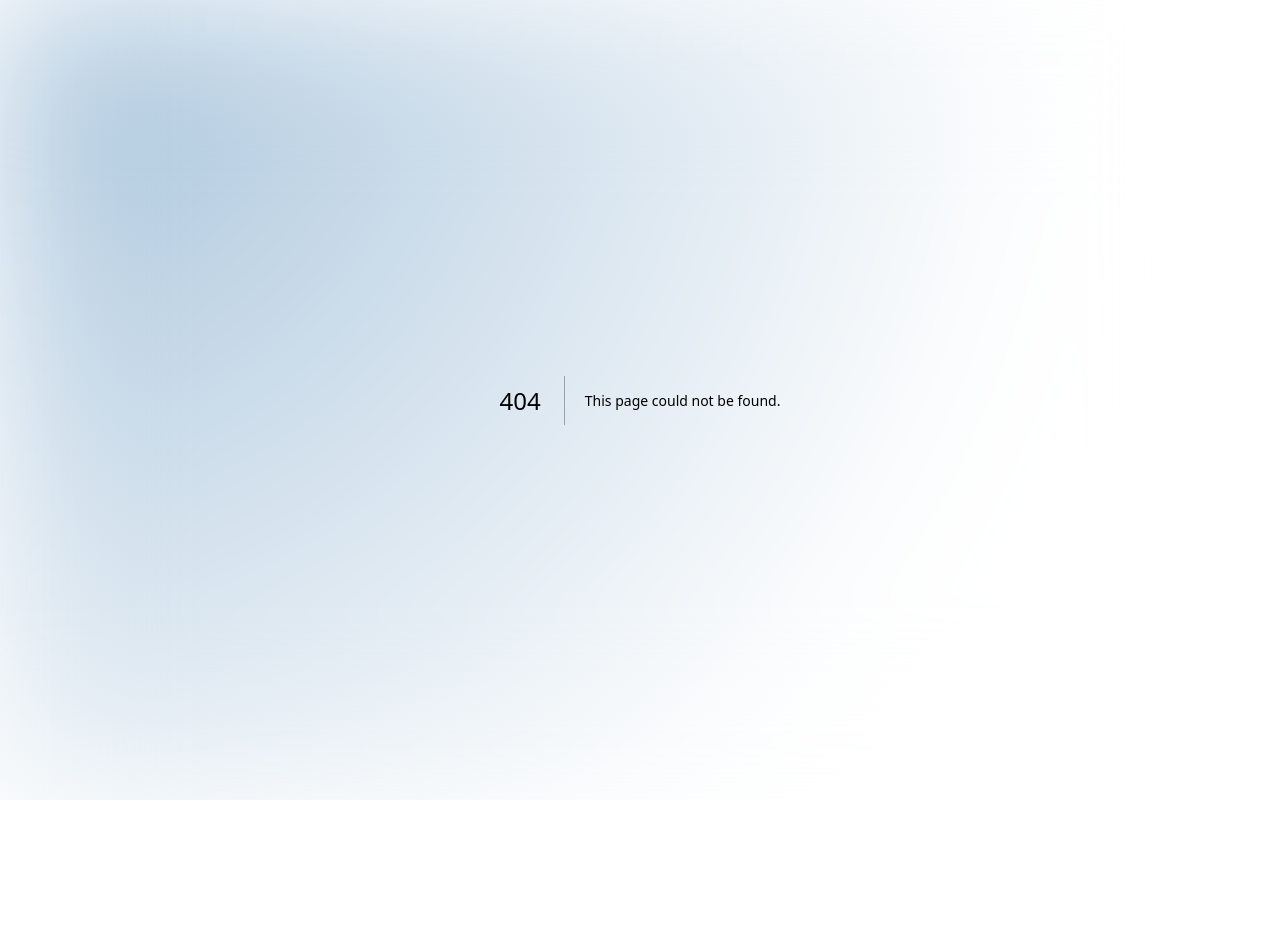
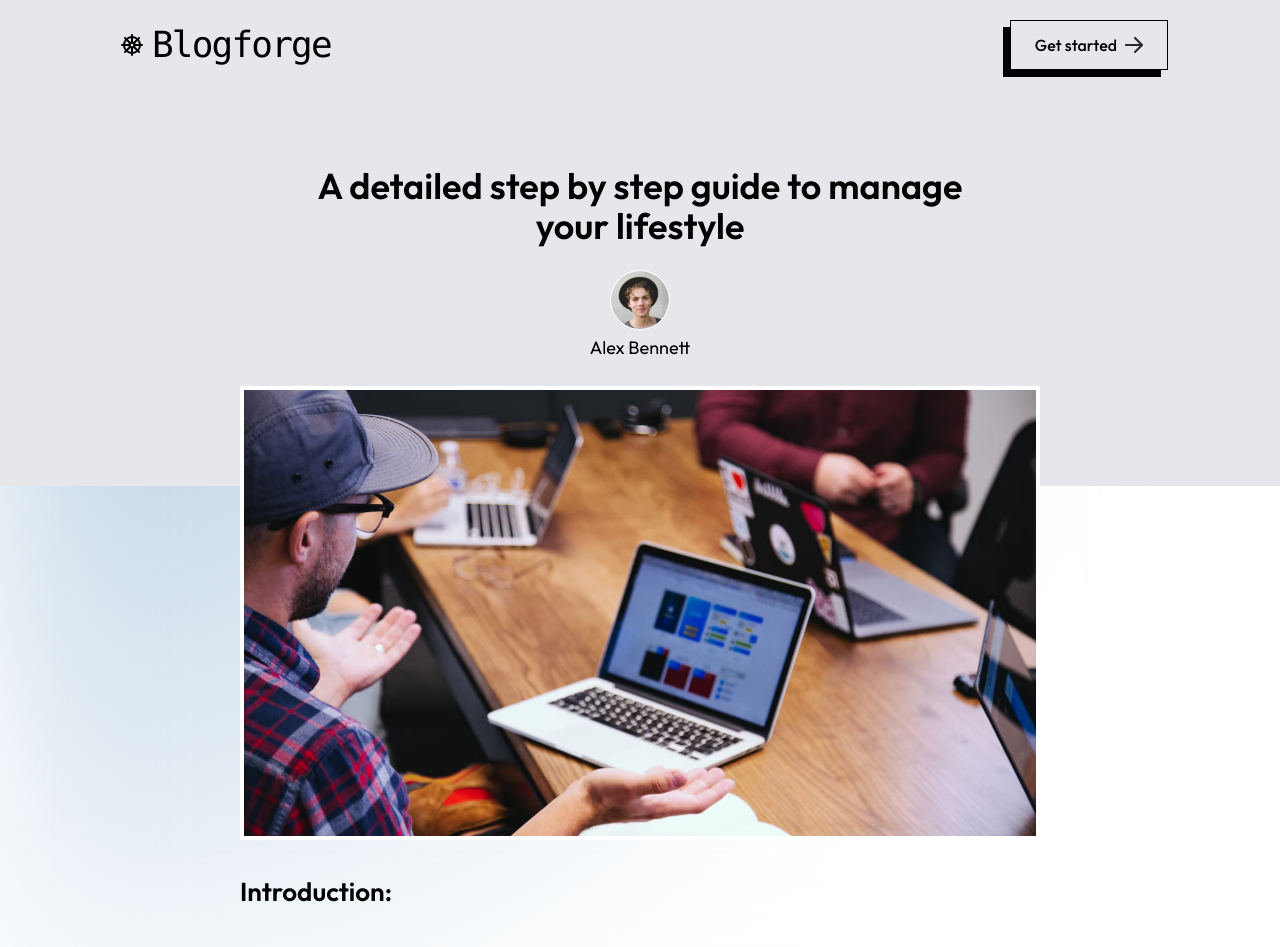
Before and after one commit to himanshur4/blog-app, a Next.js app: page /blogs/1 in a window 1280 px wide. Before the commit this address had no page. Shown: the top 947 px of the page. Before the commit the page ends 800 px from the top, so only its background shows below. Built offline with nearby package versions, Linux system fonts and the light colour scheme.

Commit message:
feat: add Blog detail page with dynamic routing and data fetching

```diff
--- a/Components/BlogItem.jsx
+++ b/Components/BlogItem.jsx
@@ -1,19 +1,22 @@
 import { assets, blog_data } from '@/Assets/assets'
 import Image from 'next/image'
+import Link from 'next/link'
 import React from 'react'
 
-const BlogItem = ({image,category,title,description}) => {
+const BlogItem = ({ image, category, title, description, id }) => {
   return (
     <div className='position-absolute inset-0 z-0 max-w-[330px] sm:max-w-[300px] bg-white border border-black hover:shadow-[-7px_7px_0px_#000] '>
-        <Image src={image} alt='blog1_image' width={400} height={400} className='boredr-b border-black'/>
-        <p className='ml-5 mt-5 px-1 inline-block bg-black text-white text-sm'>{category}</p>
-        <div className="p-5">
-          <h5 className='mb-2 text-lg font-medium tracking-tight text-gray-900'>{title}</h5>
-          <p className='mb-3 text-sm tracking-tight text-gray-700'>{description}</p>
-          <div className='inline-flex items-center py-2 font-semibold text-center'>
-            Read more <Image src={assets.arrow} alt='arrow' className='ml-2' width={12}/>
-          </div>
-        </div>
+      <Link href={`/blogs/${id}`} >
+        <Image src={image} alt='blog1_image' width={400} height={400} className='boredr-b border-black' />
+      </Link>
+      <p className='ml-5 mt-5 px-1 inline-block bg-black text-white text-sm'>{category}</p>
+      <div className="p-5">
+        <h5 className='mb-2 text-lg font-medium tracking-tight text-gray-900'>{title}</h5>
+        <p className='mb-3 text-sm tracking-tight text-gray-700'>{description}</p>
+        <Link href={`/blogs/${id}`} className='inline-flex items-center py-2 font-semibold text-center'>
+          Read more <Image src={assets.arrow} alt='arrow' className='ml-2' width={12} />
+        </Link>
+      </div>
     </div>
   )
 }
--- a/Components/BlogList.jsx
+++ b/Components/BlogList.jsx
@@ -14,7 +14,7 @@
       </div>
       <div className='px-10 grid grid-cols-1 gap-4 sm:grid-cols-2 md:grid-cols-3 lg:grid-cols-4'>
         {
-         blog_data.filter((item) => category==="All"?true:category===item.category).map((item, index) => (<BlogItem key={index} category={item.category} title={item.title} image={item.image} description={item.description} />)) }
+         blog_data.filter((item) => category==="All"?true:category===item.category).map((item, index) => (<BlogItem key={index} id={item.id} category={item.category} title={item.title} image={item.image} description={item.description} />)) }
       </div>
     </div>
   )
--- a/Components/Header.jsx
+++ b/Components/Header.jsx
@@ -10,7 +10,7 @@
                 <h1 className='flex items-center font-mono justify-center gap-0 tracking-tighter text-2xl sm:text-4xl'>
                     <ShipWheel className='w-10 m-0 p-0' />
                     Blogforge</h1>
-                <button className='flex items-center gap-2 font-medium py-1 px-3 sm:py-3 sm:px-6 border border-solid border-black shadow-[-7px_7px_0px_#000000]'>Get started <Image src={assets.arrow} /></button>
+                <button className='flex items-center gap-2 font-medium py-1 px-3 sm:py-3 sm:px-6 border border-solid border-black shadow-[-7px_7px_0px_#000000]'>Get started <Image src={assets.arrow} alt="arrow"/></button>
             </div>
             <div className='text-center my-8'>
                 <h1 className='text-3xl sm:text-5xl font-medium text-black'>Latest Blogs</h1>
--- /dev/null
+++ b/app/blogs/[id]/page.jsx
@@ -0,0 +1,48 @@
+'use client'
+import { assets, blog_data } from '@/Assets/assets';
+import React, { useEffect, useState } from 'react';
+import { useParams } from 'next/navigation';
+import { ShipWheel } from 'lucide-react';
+import Image from 'next/image';
+
+const Page = () => {
+  const params = useParams();
+  const [data, setData] = useState(null);
+
+  const fetchBlogData = () => {
+    for (let i = 0; i < blog_data.length; i++) {
+      if (Number(params.id) === blog_data[i].id) {
+        setData(blog_data[i]);
+        console.log(blog_data[i]);
+        break;
+      }
+    }
+  };
+
+  useEffect(() => {
+    fetchBlogData();
+  }, [params.id]);
+
+  return (data ? <><div className='bg-gray-200 py-5 px-5 md:px-12 lg:px-28'>
+    <div className='flex justify-between items-center'>
+      <h1 className='flex items-center font-mono justify-center gap-0 tracking-tighter text-2xl sm:text-4xl'>
+        <ShipWheel className='w-10 m-0 p-0' />
+        Blogforge</h1>
+      <button className='flex items-center gap-2 font-medium py-1 px-3 sm:py-3 sm:px-6 border border-solid border-black shadow-[-7px_7px_0px_#000000]'>Get started <Image src={assets.arrow} alt="arrow" /></button>
+    </div>
+    <div className='text-center my-24'>
+      <h1 className='text-xl text-left sm:text-center sm:text-4xl font-semibold max-w-[700px] mx-auto'>{data.title}</h1>
+      <Image className='mx-auto mt-6 border border-white rounded-full' src={data.author_img} width={60} height={60} alt='authorImage'/>
+      <p className='mt-1 pb-2 text-lg max-w-[740px] mx-auto'>{data.author}</p>
+    </div>
+  </div>
+  <div className='mx-5 max-w-[800px] md:mx-auto mt-[-100px] mb-10'>
+      <Image className='border-4 border-white' src={data.image} width={1280} height={720} alt='dataImage'/>
+      <h1 className='my-8 text-[26px] font-semibold'>Introduction: </h1>
+      <p>{data.description}</p>
+      <h3 className='my-5 text-[18px] font-semibold'>Step 1: Self-Reflection and Goal</h3>
+  </div>
+  </> : <></>);
+};
+
+export default Page;
--- a/app/layout.js
+++ b/app/layout.js
@@ -1,7 +1,7 @@
 import { Outfit } from "next/font/google";
 import "./globals.css";
 
-const outfit=Outfit({
+const outfit = Outfit({
   subsets: ["latin"],
   weight: ["400", "500", "600", "700"],
 });
--- a/app/page.js
+++ b/app/page.js
@@ -9,7 +9,7 @@
    <>
     <Header/>
     <BlogList/>
-   <Footer/>
+    <Footer/>
     </>
   );
 }
```
Lines whose indentation alone changed are shown as unchanged.
